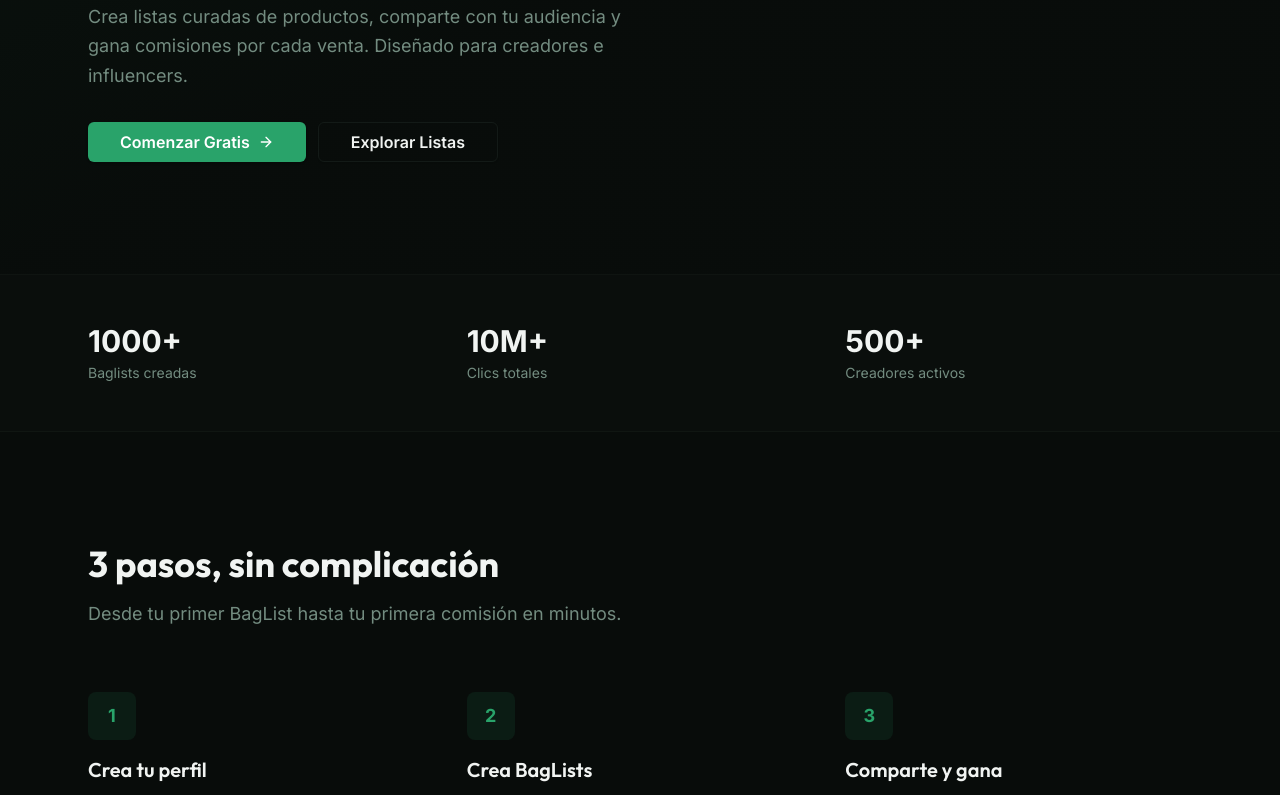
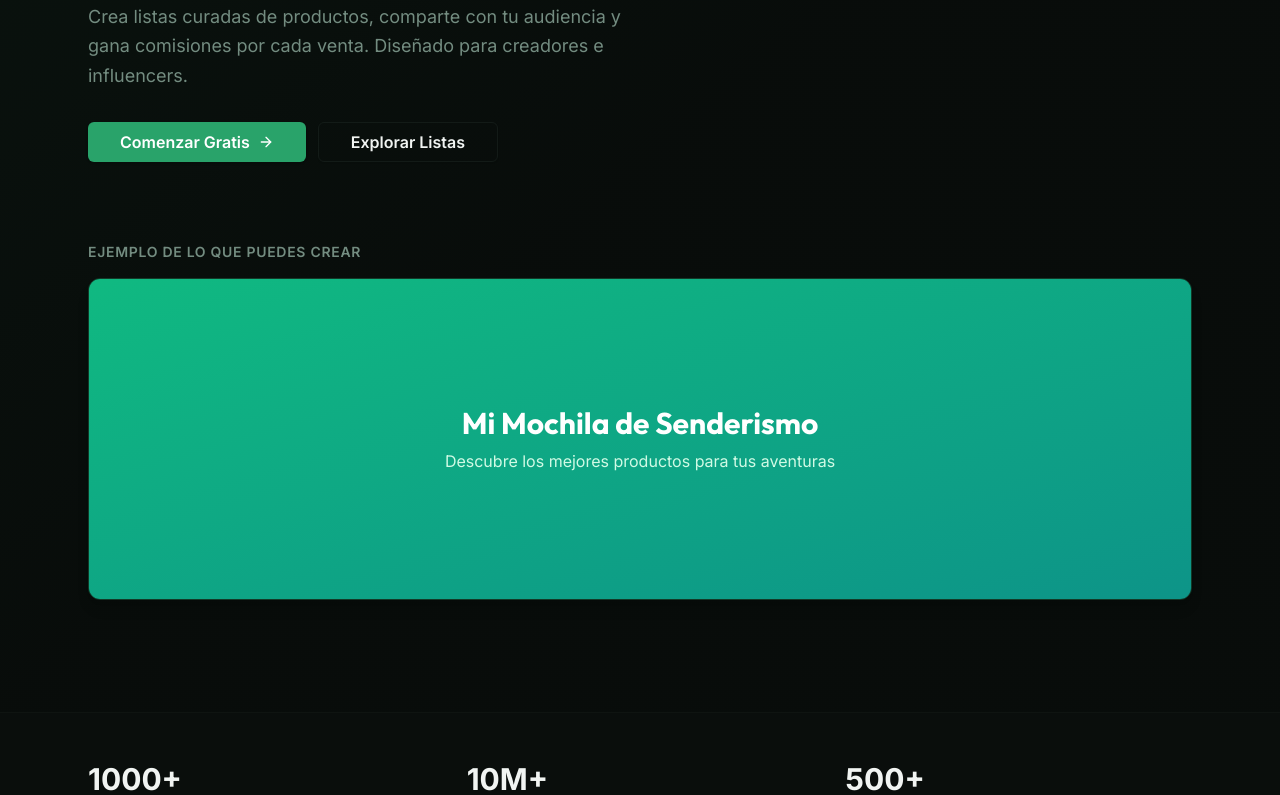
Before and after one commit to excusasclub/liser_v26, a React (Create React App) app in the folder frontend/: page / in a window 1280 px wide. Shown: the part 437-1232 px from the top of the page. Built offline with nearby package versions, Linux system fonts and the light colour scheme; no server answers.

Commit message:
feat: complete landing page redesign - clean, modern, no carousels

```diff
--- a/frontend/src/pages/LandingPage.js
+++ b/frontend/src/pages/LandingPage.js
@@ -49,6 +49,19 @@
                 </Button>
               </Link>
             </div>
+          </div>
+
+          {/* BagList Featured */}
+          <div className="mt-20">
+            <p className="text-sm text-muted-foreground mb-4 uppercase tracking-wider font-semibold">Ejemplo de lo que puedes crear</p>
+            <Link to="/liser/mi-mochila-de-senderismo" className="block rounded-xl overflow-hidden border border-primary/30 hover:border-primary/60 transition-all duration-300 hover:-translate-y-2 shadow-lg hover:shadow-2xl">
+              <div className="h-80 bg-gradient-to-br from-emerald-500 to-teal-600 flex items-center justify-center text-white">
+                <div className="text-center">
+                  <h3 className="text-3xl font-bold font-['Outfit'] mb-2">Mi Mochila de Senderismo</h3>
+                  <p className="text-emerald-100">Descubre los mejores productos para tus aventuras</p>
+                </div>
+              </div>
+            </Link>
           </div>
         </div>
       </section>
```
